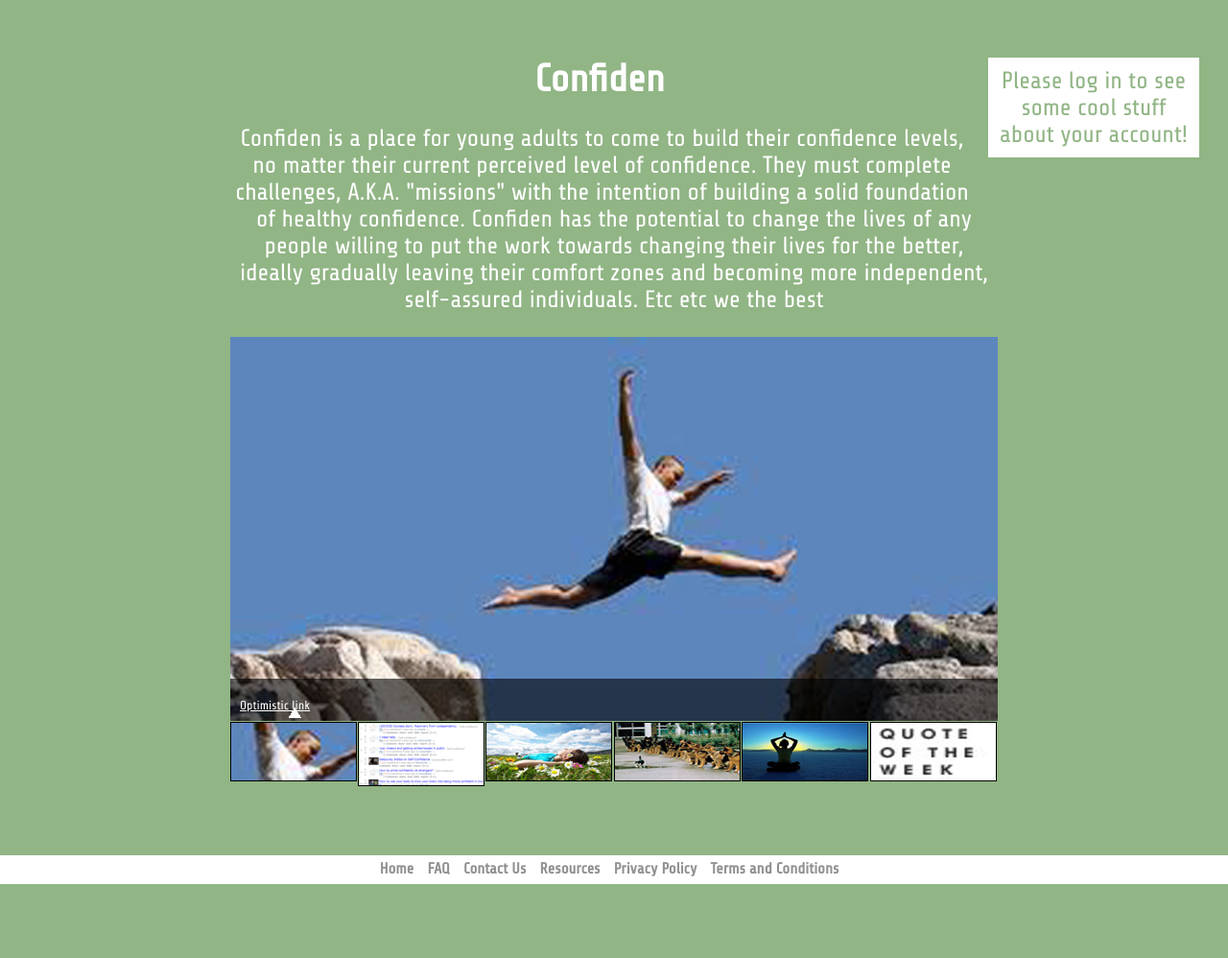
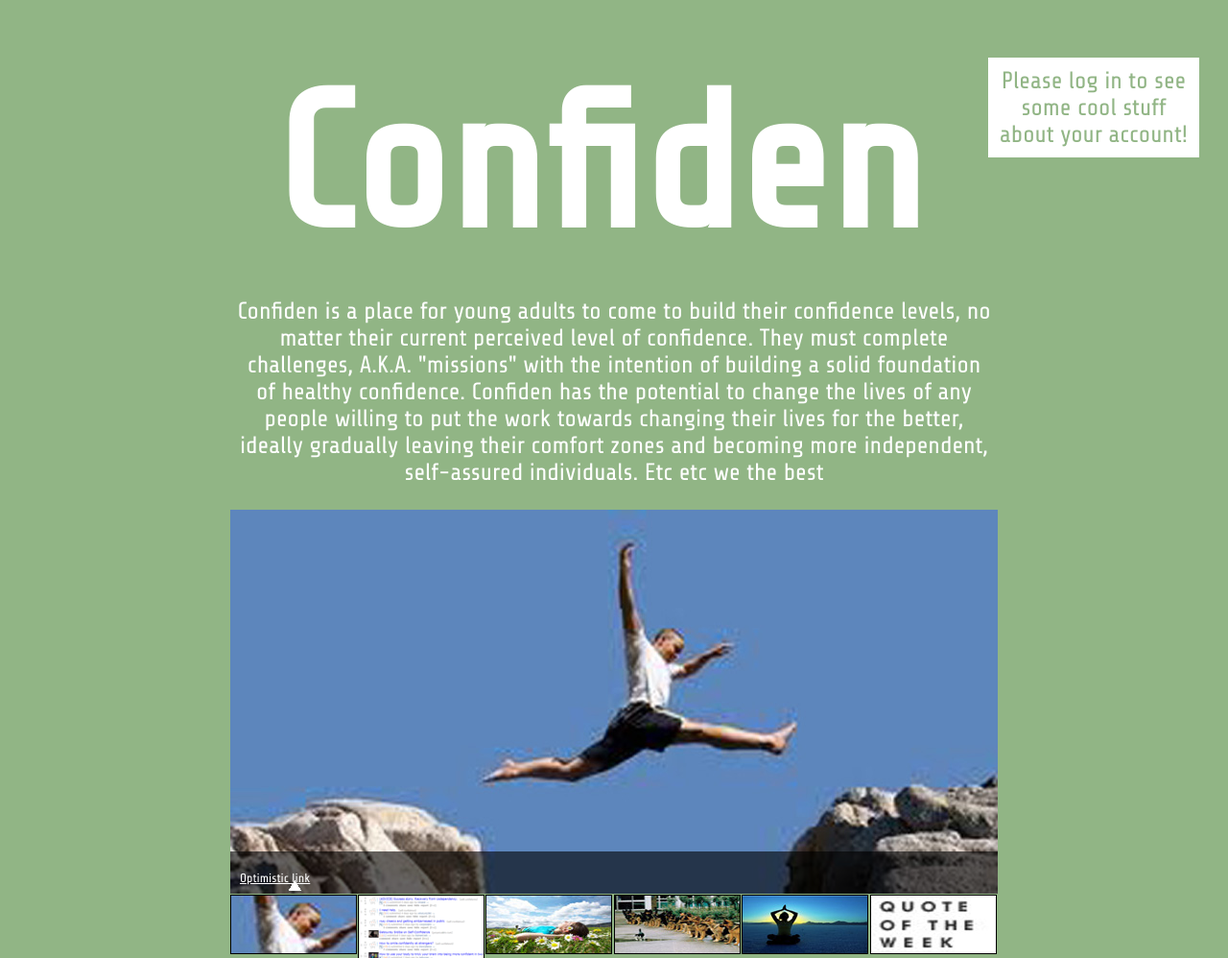
Before and after one commit to Group3WebSys/Project, a PHP site: page / in a window 1280 px wide. Shown: the part 111-1109 px from the top of the page at 96% size. Before the commit the page ends 1032 px from the top, so only its background shows below. Run offline with PHP 8.4, Linux system fonts and the light colour scheme; some libraries are stand-ins or nearby versions.

Commit message:
makin' the index pretty

```diff
--- a/style/format.css
+++ b/style/format.css
@@ -183,7 +183,7 @@ clear: both;
 }
 
 .footerspan{
-        padding-right:10px;
+	padding-right:10px;
 }
 
 #content {
@@ -192,6 +192,11 @@ clear: both;
   margin-right: auto;
   margin-top: 40px;
   margin-bottom: 40px;
+}
+
+#content h1{
+	color: white;
+  font-size: 200px;
 }
 
 #intro {
```
